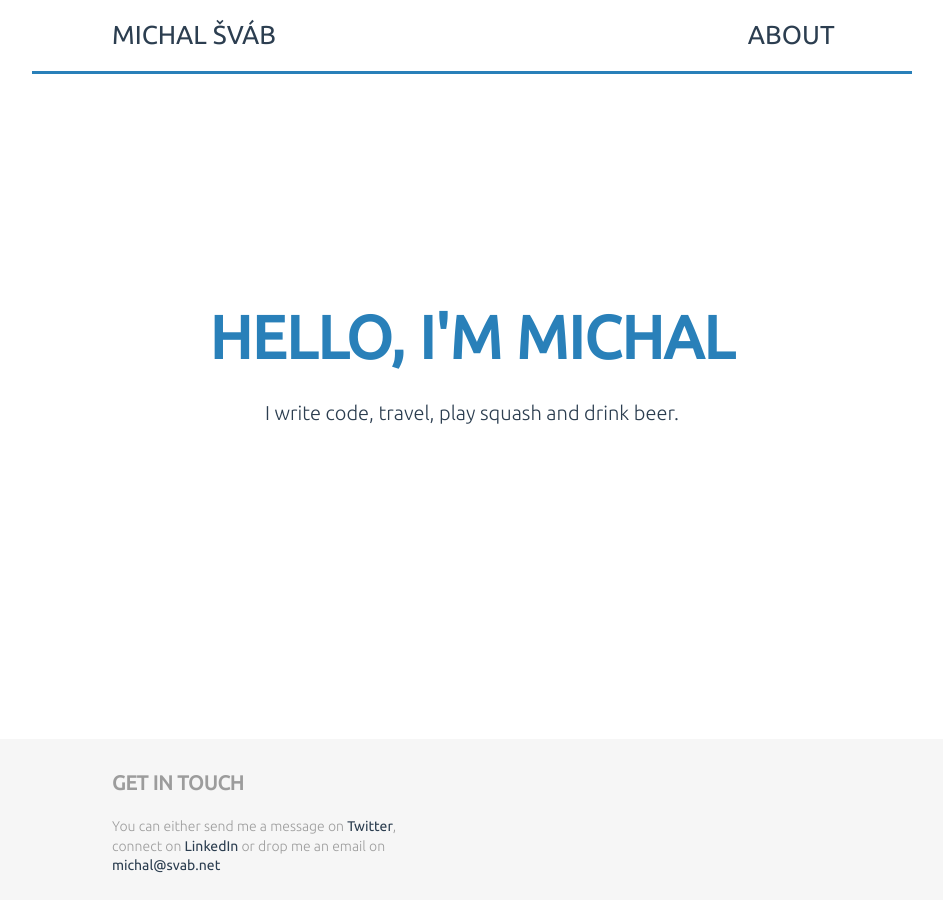
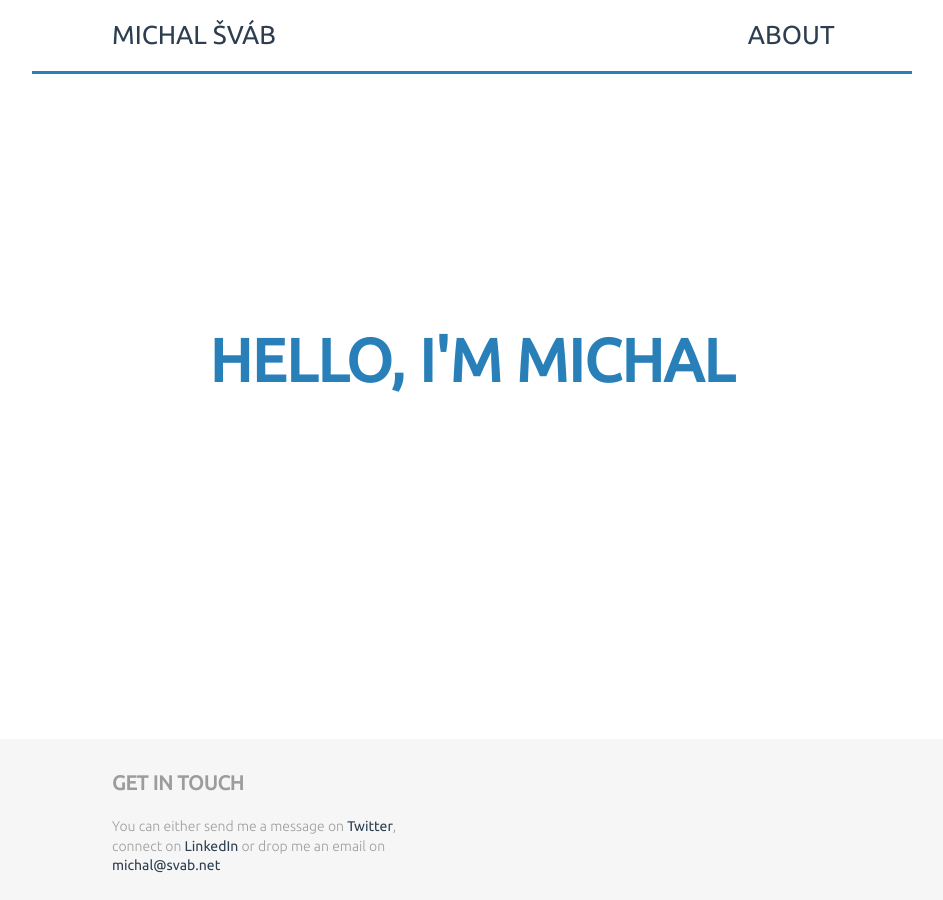
Before and after one commit to msvab/msvab.github.io, a Jekyll site: the page built from index.html, in a window 1280 px wide. Shown: the whole page, without its empty margins (168-1111 px from the left). Built offline with Jekyll 4.4.1, drawn with Linux system fonts in a browser that asks for light colours; Markdown is read by kramdown in place of the engine named in the settings.

Commit message:
comment out the intro for now, I need to rethink it

```diff
--- a/index.html
+++ b/index.html
@@ -4,5 +4,5 @@ title: Developer
 ---
 <div class="feature text-center">
   <h2>Hello, I'm Michal</h2>
-  <p>I write code, travel, play squash and drink beer.</p>
+  <!--<p>I write code, travel, play squash and drink beer.</p>-->
 </div>
```
